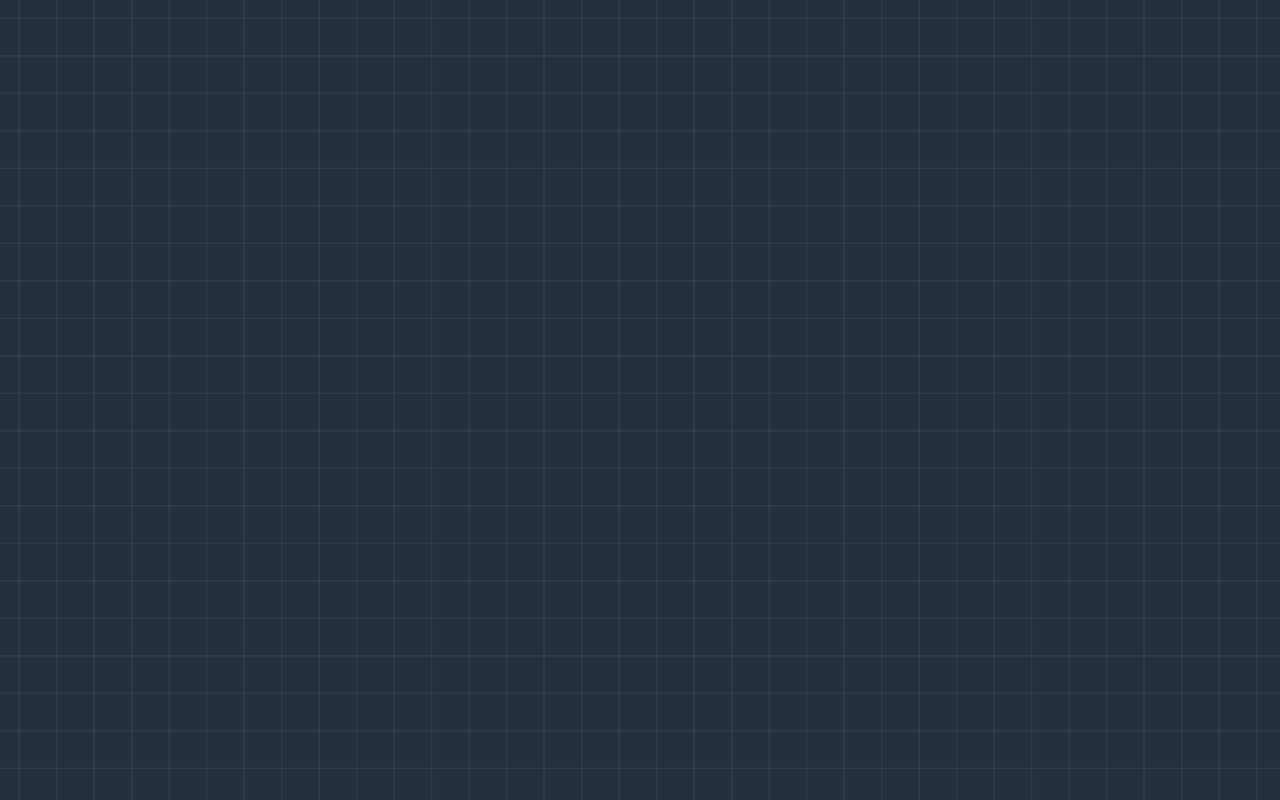
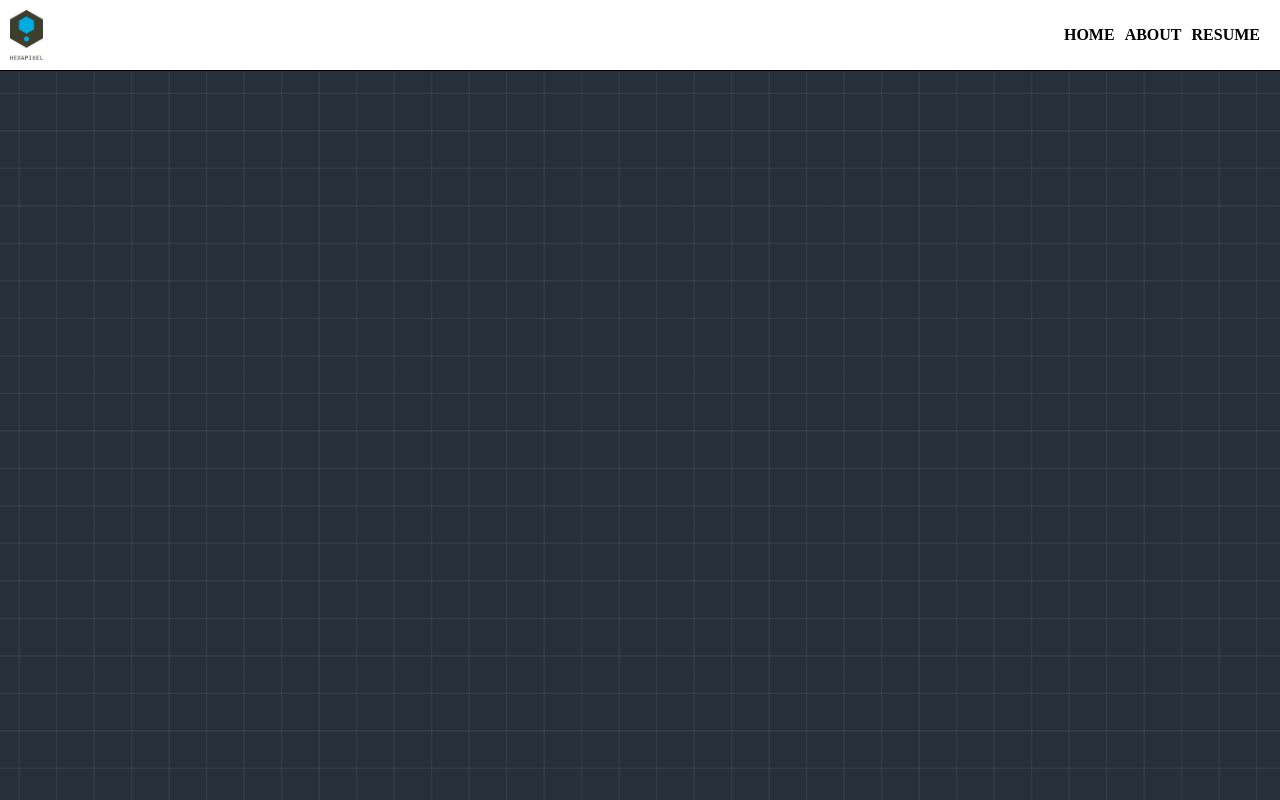
Before and after one commit to karlchvojka/Portfolio, a React app: page / in a window 1280 px wide. Built offline with nearby package versions, Linux system fonts and the light colour scheme.

Commit message:
Nav is now styled components

```diff
--- a/package.json
+++ b/package.json
@@ -13,12 +13,14 @@
   "license": "ISC",
   "dependencies": {
     "css-loader": "^5.0.1",
+    "image-minimizer-webpack-plugin": "^2.1.0",
     "mini-css-extract-plugin": "^1.3.3",
     "node-sass": "^5.0.0",
     "react": "^17.0.1",
     "react-dom": "^17.0.1",
     "sass-loader": "^10.1.0",
     "style-loader": "^2.0.0",
+    "styled-components": "^5.2.1",
     "webpack": "^5.11.0",
     "webpack-dev-server": "^3.11.0"
   },
--- a/src/App.js
+++ b/src/App.js
@@ -1,12 +1,14 @@
 import React from 'react';
 import './App.scss';
+
+import Header from './Components/Organisms/Header';
 
 function App() {
   return (
     <div className="App">
-
+      <Header />
     </div>
   )
 }
 
-export default App
+export default App;
--- a/src/Components/Atoms/Image/index.js
+++ b/src/Components/Atoms/Image/index.js
@@ -1,8 +1,14 @@
 import React from 'react';
+import styled from 'styled-components';
+
+const StyledLogo = styled.img`
+  height: 50px;
+  width: auto;
+`;
 
 function Image({ source, alter }) {
   return (
-    <img src={source} alt={alter} />
+    <StyledLogo src={source} alt={alter} />
   )
 }
 
--- /dev/null
+++ b/src/Components/Atoms/NavLink/index.js
@@ -0,0 +1,24 @@
+import React from 'react';
+import styled from 'styled-components';
+
+// Styles
+const StyledLink = styled.a`
+  color: #000;
+  margin-right: 10px;
+  text-decoration: none;
+  text-transform: uppercase;
+  font-weight: 700;
+`;
+
+function NavLink({ href, target, text }) {
+  return (
+    <StyledLink
+      href={href}
+      target={target}
+      >
+        {text}
+      </StyledLink>
+  )
+}
+
+export default NavLink;
--- /dev/null
+++ b/src/Components/Molecules/NavBar/index.js
@@ -0,0 +1,36 @@
+import React from 'react';
+import styled from 'styled-components';
+
+// Components imports
+import NavLink from '../../Atoms/NavLink';
+
+// Styles
+const StyledUl = styled.nav`
+  align-items: center;
+  display: flex;
+  justify-content: space-between;
+`;
+
+function NavBar() {
+  return (
+    <StyledUl>
+      <NavLink
+        href='/'
+        target="_blank"
+        text="Home"
+      />
+      <NavLink
+        href='#about'
+        target="_blank"
+        text="About"
+      />
+      <NavLink
+        href='/resume'
+        target="_blank"
+        text="Resume"
+      />
+    </StyledUl>
+  )
+}
+
+export default NavBar;
--- /dev/null
+++ b/src/Components/Organisms/Header/index.js
@@ -0,0 +1,29 @@
+import React from 'react';
+import styled from 'styled-components';
+
+// Asset imports
+import hexaLogo from '../../../Assets/Images/Navbar/hexapixel_logo.jpg';
+
+// Component imports
+import Image from '../../Atoms/Image';
+import NavBar from '../../Molecules/NavBar';
+
+// Styles
+const StyledHeader = styled.header`
+  background-color: #fff;
+  border-bottom: 1px solid #000;
+  display: flex;
+  justify-content: space-between;
+  padding: 10px;
+`;
+
+function Header() {
+  return (
+    <StyledHeader>
+      <Image source={hexaLogo} alter="Logo" />
+      <NavBar />
+    </StyledHeader>
+  )
+}
+
+export default Header;
--- a/webpack.config.js
+++ b/webpack.config.js
@@ -34,6 +34,11 @@ module.exports = {
         exclude: /node_modules/,
         use: ['babel-loader'],
       },
+      {
+        test: /\.(png|jpg)$/,
+        type: "asset",
+        parser: { dataUrlCondition: { maxSize: 15000 } },
+      },
     ],
   },
 
```
Also changed, not shown: src/Components/Atoms/Link/index.js (deleted, +0 -9 lines), 1 other file (tests, documents, lock files or other folders).
